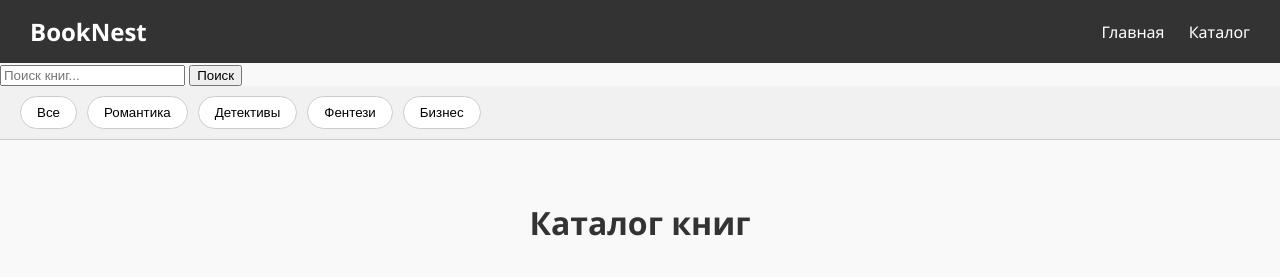
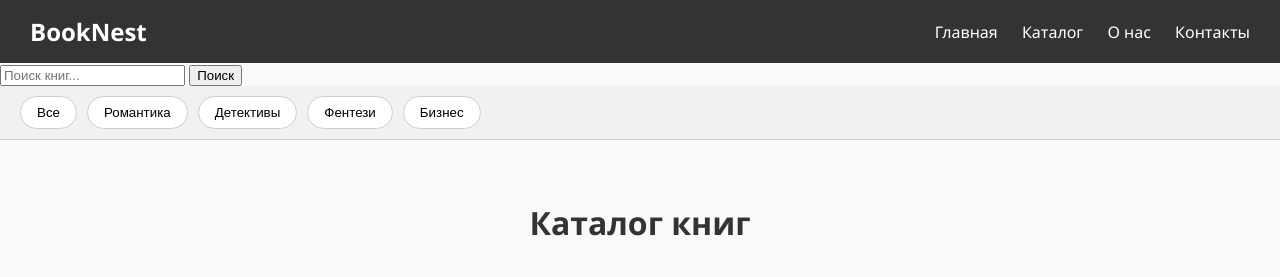
Before and after one commit to Jeolsen69/Booknest, a plain HTML site: page catalog.html in a window 1280 px wide. Shown: the top 277 px of the page. Drawn offline with Linux system fonts and the light colour scheme.

Commit message:
Updated book layout and styles

```diff
--- a/catalog.html
+++ b/catalog.html
@@ -11,6 +11,8 @@
     <nav>
       <a href="index.html">Главная</a>
       <a href="catalog.html">Каталог</a>
+      <a href="about.html">О нас</a>
+      <a href="contact.html">Контакты</a>
     </nav>
   </header>
   <div class="search-bar">
```
Also changed, not shown: index.html (+2 -1 lines).
